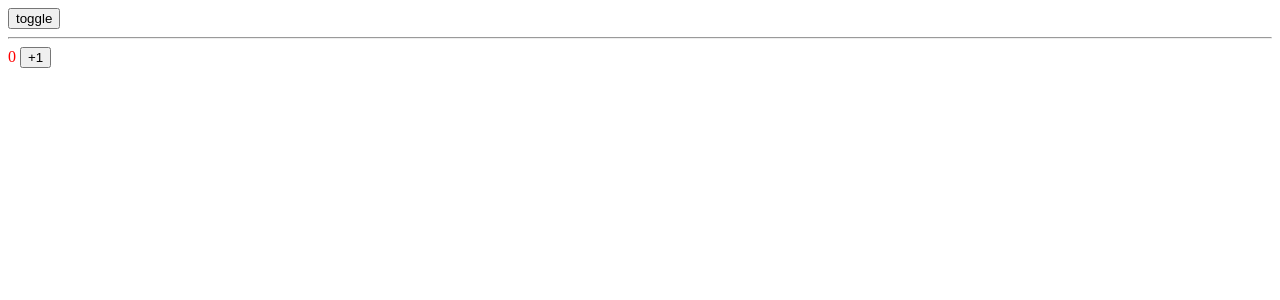
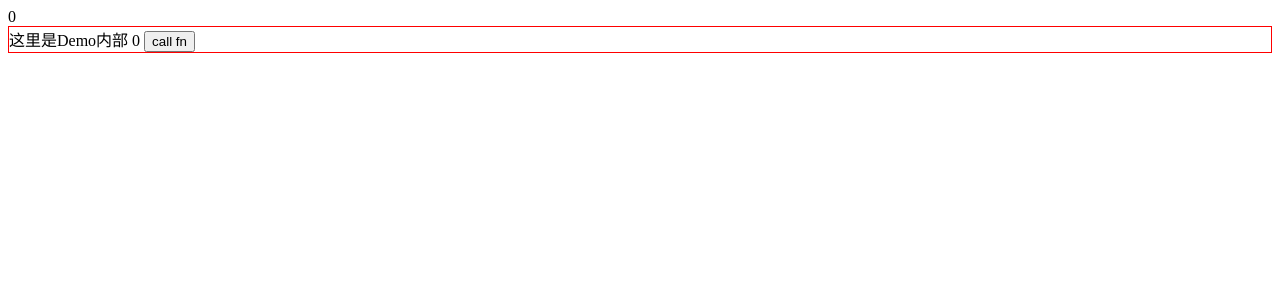
Before and after one commit to xiaoxiaoxiannv/vue-studying, a Vue app: page / in a window 1280 px wide. Shown: the top 300 px of the page. Built offline with nearby package versions, Linux system fonts and the light colour scheme.

Commit message:
使用props传参

```diff
--- a/src/Demo.vue
+++ b/src/Demo.vue
@@ -1,39 +1,17 @@
 <template>
     <div class="red">
-        {{n}}
-        <button @click="add">+1</button>
+        这里是Demo内部
+        {{message}}
+        <button @click="fn">call fn</button>
     </div>
 </template>
 <script>
     export default {
-        data() {
-            return {
-                n: 0,
-                array: [1, 2, 3, 4, 5, 6, 7, 8]
-            }
-        },
-        created() {
-            console.log('出现在内存中，没有出现在页面中')
-        },
-        mounted() {
-            console.log('出现在页面中')
-        },
-        updated() {
-            console.log('更新了')
-            console.log(this.n)
-        },
-        destroyed() {
-            console.log('消失了')
-        },
-        methods: {
-            add() {
-                this.n += 1
-            }
-        }
+        props:['message','fn']
     }
 </script>
 <style scoped>
     .red {
-        color: red;
+        border: 1px solid red;
     }
 </style>
--- a/src/main.js
+++ b/src/main.js
@@ -4,20 +4,23 @@ Vue.config.productionTip = false
 import Demo from './Demo.vue'
 
 new Vue({
-   components:{Demo},
-    data:{
-      visible:true
+    components: {Demo},
+    data: {
+        visible: true,
+        n: 0
     },
-    template:`
+    template: `
         <div>
-            <button @click="toggle">toggle</button>
-            <hr>
-            <Demo v-if="visible === true"/>
+            {{n}}
+            <Demo :message="n" :fn="add"></Demo>
         </div>
     `,
-    methods:{
-       toggle(){
-           this.visible = !this.visible
-       }
+    methods: {
+        add(){
+            this.n += 1
+        },
+        toggle() {
+            this.visible = !this.visible
+        }
     }
 }).$mount('#app')
```
